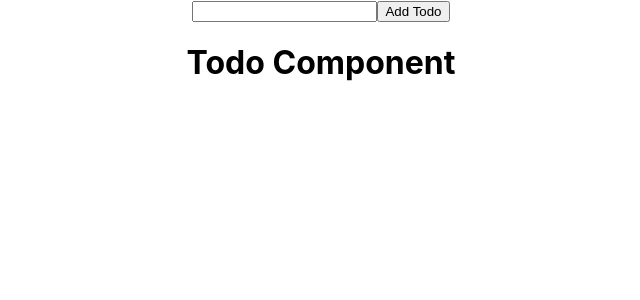
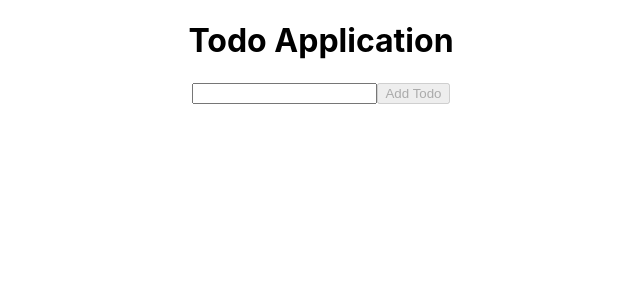
Before and after one commit to mikedilulo/Todo-Application, a React (Create React App) app: page / in a window 1280 px wide. Shown: the top 300 px of the page, without its empty margins (319-959 px from the left). Built offline with nearby package versions, Linux system fonts and the light colour scheme.

Commit message:
Complete up to delete

```diff
--- a/src/App.js
+++ b/src/App.js
@@ -1,13 +1,32 @@
-import React from "react";
+import React, { useState } from "react";
+import Todo from './components/Todo'
 import './App.css';
-import Todo from "./components/Todo";
-import TodoForm from "./components/TodoForm";
 
 const App = () => {
+  const [input, setInput] = useState('')
+  const [todos, setTodos] = useState([])
+
+  const addTodo = (event) => {
+    event.preventDefault()
+
+    setTodos([...todos, input])
+
+    setInput('')
+  }
+
   return (
     <div className="App">
-      <TodoForm />
-      <Todo />
+      <h1>Todo Application</h1>
+      <form>
+        <input type="text" value={input} onChange={(e) => setInput(e.target.value)} />
+        <button type="submit" disabled={!input} onClick={addTodo}>Add Todo</button>
+      </form>
+      {
+        todos.map((todo) => (
+          <Todo name={todo} />
+        ))
+      }
+
     </div>
   );
 }
--- a/src/components/Todo.js
+++ b/src/components/Todo.js
@@ -1,9 +1,9 @@
 import React from 'react'
 
-const Todo = () => {
+const Todo = (props) => {
   return (
     <div className="todo">
-      <h1>Todo Component</h1>
+      <p>{props.name}</p>
     </div>
   )
 }
--- a/src/components/TodoForm.js
+++ /dev/null
@@ -1,12 +0,0 @@
-import React from 'react';
-
-const TodoForm = () => {
-  return (
-    <div className="todo-form">
-      <input type="text" />
-      <button>Add Todo</button>
-    </div>
-  )
-}
-
-export default TodoForm
```
Also changed, not shown: src/App.css (line endings or trailing spaces).
